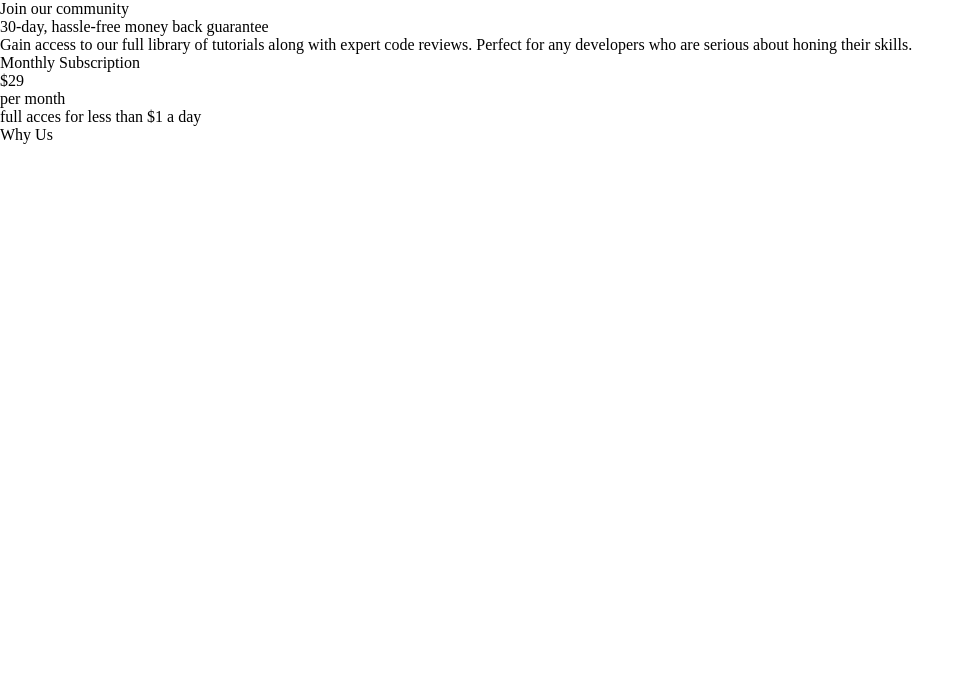
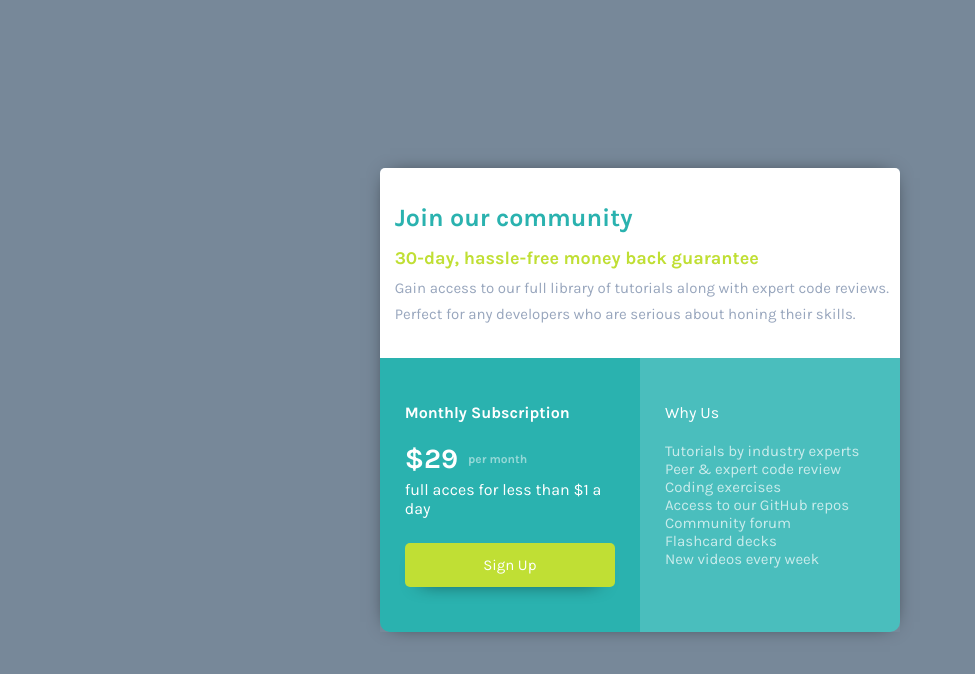
Before and after one commit to NicoDMTX/SinglePriceGridComponent-CHALLENGE-, a plain HTML site: page index.html in a window 1280 px wide. Shown: the whole page, without its empty margins (0-975 px from the left). Drawn offline with Linux system fonts and the light colour scheme.

Commit message:
:art: End of the challenge

```diff
--- a/index.html
+++ b/index.html
@@ -6,26 +6,41 @@
     <title>Page Title</title>
     <meta name='viewport' content='width=device-width, initial-scale=1'>
     <link rel='stylesheet' type='text/css' media='screen' href='main.css'>
+    <link href="https://fonts.googleapis.com/css2?family=Karla:ital,wght@0,400;0,700;1,400;1,700&display=swap" rel="stylesheet">
 </head>
 <body>
     <div class="container">
+        <div class="container__global">
+            <div class="container__shadow">
+            <div class="container__top">
               <div class="title">Join our community</div>
                 <div class="under__title">30-day, hassle-free money back guarantee</div>
                 <div class="underTitle__paragraph">
-            <p>Gain access to our full library of tutorials along with expert code reviews.
-        Perfect for any developers who are serious about honing their skills.
-            </p>
+                  <p class="underTitle_paragraphPadding">Gain access to our full library of tutorials along with expert code reviews.</p>
+                  <p class="underTitle_paragraphPadding2">Perfect for any developers who are serious about honing their skills.</p>
               </div>
-        <div class="leftBottom__part">
+            </div>
+          <div class="container__part">
+             <div class="left__part">
                    <div class="leftBottom__title">Monthly Subscription</div>
                 <div class="leftBottom__price">$29<p>per month</p></div>
                        <div class="leftBottom__offer">full acces for less than $1 a day</div>
+                   <div class="btn_signUp"><button>Sign Up</button></div>
              </div>
-
-        <div class="rightBottom__part">
+              <div class="right__part">
                     <div class="rightBottom__title">Why Us</div>
-            <div class="rightBottom__List"></div>
-
+                 <div class="rightBottom__list">
+                        <p class="FirstLine1">Tutorials by industry experts</p>
+                        <p class="FirstLine2">Peer & expert code review</p>
+                        <p class="FirstLine3">Coding exercises</p>
+                        <p class="FirstLine4">Access to our GitHub repos</p>
+                        <p class="FirstLine5">Community forum</p>
+                        <p class="FirstLine6">Flashcard decks</p>
+                        <p class="FirstLine7">New videos every week</p>
+                 </div>
+            </div>
+            </div>
+        </div>
         </div>
     </div>
 </body>
--- a/main.css
+++ b/main.css
@@ -10,4 +10,156 @@
     --secondary: hsl(71, 73%, 54%);
     --third: hsl(204, 43%, 93%);
     --fourth: hsl(218, 22%, 67%);
+    --fifth: rgb(74, 190, 189);
 }
+
+.container{
+    width: 100%;
+    height: 100vh;
+    display: flex;
+    justify-content: center;
+    align-items: center;
+    flex-direction: column;
+    background-color: lightslategrey;
+}
+
+.container__global{
+    width: 100%;
+    display: flex;
+    flex-direction: column;
+    align-items: center;
+}
+
+.container__top{
+    border-radius: 5px 5px 0px 0px;
+    background-color: white;
+}
+
+
+.title{
+    color: var(--primary);
+    font-size: 25px;
+    font-family: 'Karla', sans-serif;
+    font-weight: bold;
+    padding-bottom: 15px;
+    padding-top: 35px;
+    padding-left: 15px;
+}
+
+.under__title{
+    color: var(--secondary);
+    font-family: 'Karla', sans-serif;
+    font-weight: bold;
+    padding: 0px 0px 10px;
+    font-size: 18px;
+    padding-left: 15px;
+}
+
+.underTitle__paragraph{
+    color: var(--fourth);
+    font-family: 'Karla', sans-serif;
+    padding-bottom: 35px;
+    font-size: 13px;
+    padding-left: 15px;
+}
+
+.underTitle_paragraphPadding{
+    padding-bottom: 8px;
+    white-space: nowrap;
+    font-size: 15px;
+}
+
+.underTitle_paragraphPadding2{
+    white-space: nowrap;
+    font-size: 15px;
+}
+
+.container__part{
+    display: flex;
+    justify-content: center;
+}
+
+.left__part{
+    background-color: var(--primary);
+    border-radius: 0px 0px 0px 10px;
+    width: 50%;
+    padding: 25px;
+    box-sizing: border-box;
+}
+
+.leftBottom__title{
+    color: white;
+    font-family: 'Karla', sans-serif;
+    padding-top: 20px;
+    padding-bottom: 20px;
+    font-weight: bold   ;
+}
+
+.leftBottom__price{
+    color: white;
+    font-size: 28px;
+    font-weight: bold;
+    display: flex;
+    padding-bottom: 5px;
+    font-family: 'Karla', sans-serif;
+}
+
+.leftBottom__price p{
+    color: white;
+    opacity: 0.5;
+    font-family: 'Karla', sans-serif;
+    font-weight: none;
+    font-size: 12px;
+    margin-top: 10px;
+    margin-left: 10px;
+    white-space: nowrap;
+}
+
+.leftBottom__offer{
+    color: white;
+    font-family: 'Karla', sans-serif;
+    padding-bottom: 25px;
+}
+
+.btn_signUp{
+    text-align: center;
+    padding: 0px 0px 20px 0px;
+}
+
+button{
+    border: none;
+    background: var(--secondary);
+    color: white;
+    font-family: 'Karla', sans-serif;
+    border-radius: 5px;
+    font-size: 15px;
+    width: 100%;
+    height: 44px;
+    box-shadow: -1px 10px 20px -17px black;
+}
+
+.rightBottom__title{
+    color: white;
+    font-family: 'Karla', sans-serif;
+    padding-top: 20px;
+    padding-bottom: 20px;
+}
+
+.rightBottom__list{
+    color: white;
+    opacity: 0.7;
+    font-family: 'Karla', sans-serif;
+    font-size: 15px;
+}
+
+.right__part{
+    background-color: var(--fifth);
+    border-radius: 0px 0px 10px 0px;
+    width:50%;
+    padding: 25px;
+    box-sizing: border-box;
+}
+
+.container__shadow{
+    box-shadow: 0 0 20px -10px black;
+}
```
Lines whose indentation alone changed are shown as unchanged.
